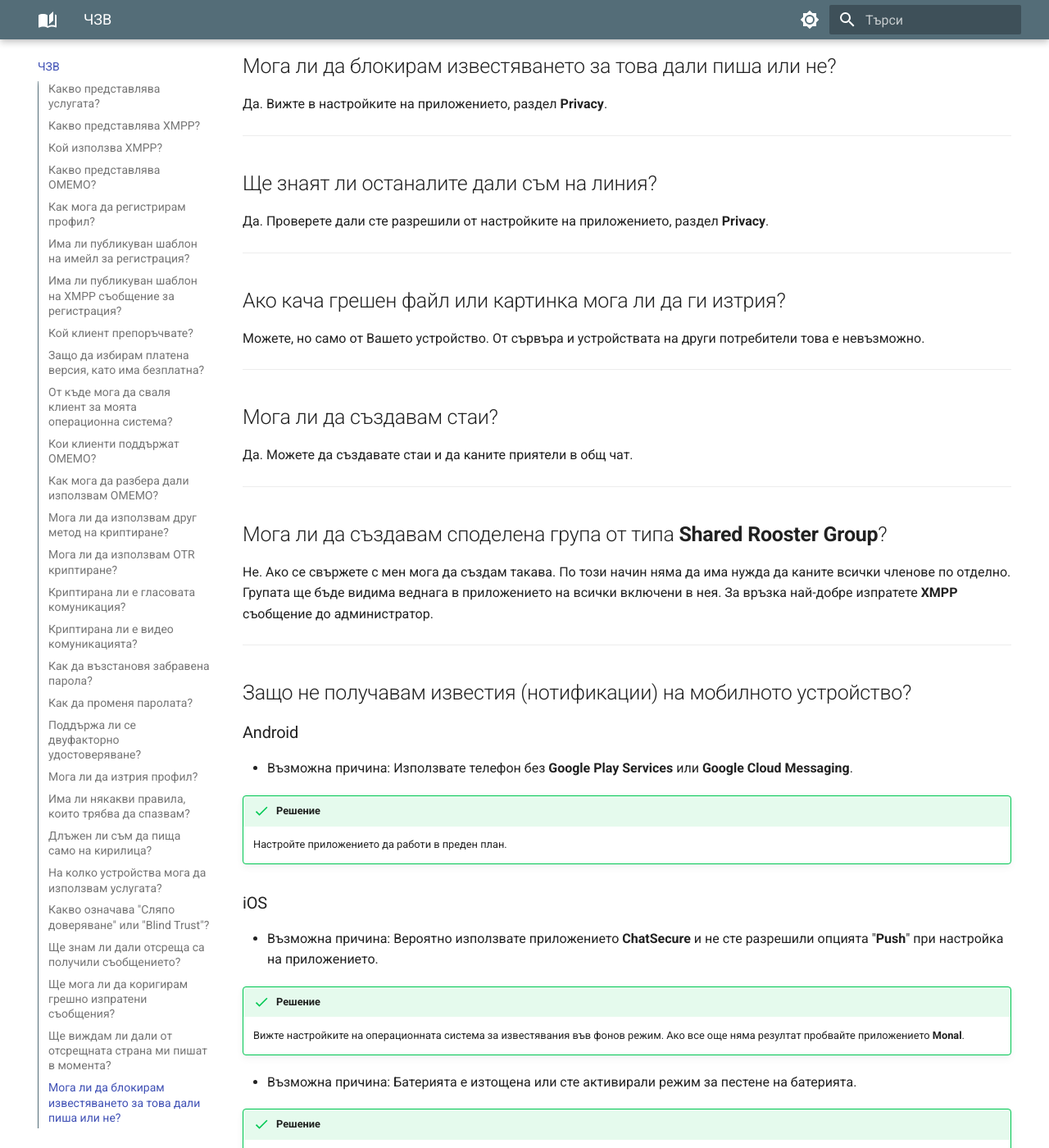
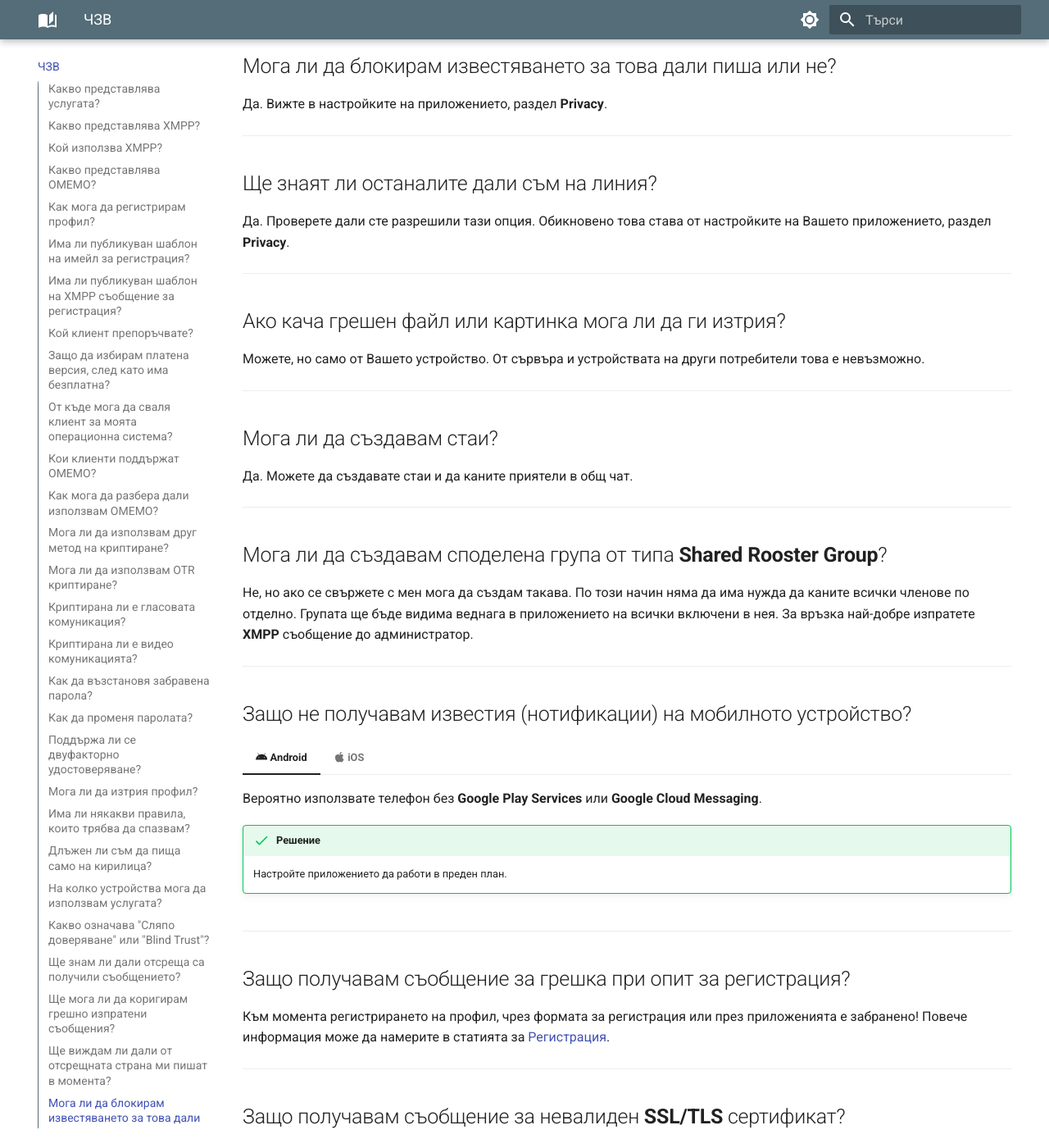
Before and after one commit to MrEddX/docs.chatrix.one, an MkDocs documentation site: the page built from docs/често-задавани-въпроси.md, in a window 1280 px wide and 1400 px high, scrolled down 7846 px. Shown: the whole window at 82% size. Built offline with MkDocs 1.6.1 and Material for MkDocs 9.7.7, drawn with Linux system fonts in a browser that asks for light colours; some of the changed text lies outside the part shown.

Commit message:
Added: Mermaid Fixed: FAQ and Home

````diff
--- a/docs/често-задавани-въпроси.md
+++ b/docs/често-задавани-въпроси.md
@@ -86,7 +86,7 @@
 
 * * *
 
-## Защо да избирам платена версия, като има безплатна?
+## Защо да избирам платена версия, след като има безплатна?
 
 Аз лично, съм избрал платената версия на **Conversations**, защото по този начин подпомагам разработчика на приложението [**Daniel Gultsch**](https://gultsch.de/), който допринесе изключително много за развитието на **XMPP** през последните години. Също негова е заслугата за внедряването на **OMEMO**, като стандарт в **XMPP** комуникацията. В крайна сметка изборът е изцяло Ваш.
 
@@ -280,7 +280,7 @@
 
 ## Ще знаят ли останалите дали съм на линия?
 
-Да. Проверете дали сте разрешили от настройките на приложението, раздел **Privacy**.
+Да. Проверете дали сте разрешили тази опция. Обикновено това става от настройките на Вашето приложението, раздел **Privacy**.
 
 * * *
 
@@ -298,33 +298,33 @@
 
 ## Мога ли да създавам споделена група от типа **Shared Rooster Group**?
 
-Не. Ако се свържете с мен мога да създам такава. По този начин няма да има нужда да каните всички членове по отделно. Групата ще бъде видима веднага в приложението на всички включени в нея. За връзка най-добре изпратете **XMPP** съобщение до администратор.
+Не, но ако се свържете с мен мога да създам такава. По този начин няма да има нужда да каните всички членове по отделно. Групата ще бъде видима веднага в приложението на всички включени в нея. За връзка най-добре изпратете **XMPP** съобщение до администратор.
 
 * * *
 
 ## Защо не получавам известия (нотификации) на мобилното устройство?
 
-### Android
+=== ":fontawesome-brands-android: Android"
 
-- Възможна причина: Използвате телефон без **Google Play Services** или **Google Cloud Messaging**.
+    Вероятно използвате телефон без **Google Play Services** или **Google Cloud Messaging**.
 
-!!! success "Решение"
+    !!! success "Решение"
 
-    Настройте приложението да работи в преден план.
+        Настройте приложението да работи в преден план.
 
-### iOS
+=== ":fontawesome-brands-apple: iOS"
 
-- Възможна причина: Вероятно използвате приложението **ChatSecure** и не сте разрешили опцията "**Push**" при настройка на приложението.
+    - Вероятно използвате приложението **ChatSecure** и не сте разрешили опцията "**Push**" в настройките.
 
-!!! success "Решение"
+    !!! success "Решение"
 
-    Вижте настройките на операционната система за известявания във фонов режим. Ако все още няма резултат пробвайте приложението **Monal**.
+        Проверете настройките на приложението. Също така, вижте и настройките на операционната система, по-точно частта касаеща статус на известяванията във фонов режим. Ако все още няма резултат пробвайте приложението **Monal**.
 
-- Възможна причина: Батерията е изтощена или сте активирали режим за пестене на батерията.
+    - Батерията е изтощена или сте активирали режим за пестене на батерията.
 
-!!! success "Решение"
+    !!! success "Решение"
 
-    Заредете батерията и изключете режима за пестене на батерията.
+        Заредете батерията и изключете режима за пестене на батерията.
 
 * * *
 
@@ -468,6 +468,14 @@
 
 Защото е преди всичко **^^Chat^^**. Първоначалният замисъл беше да се използва само сред роднини **^^R^^**elatives, хостваше се на **^^I^^**ntel NUC  и е базирана на **^^X^^**MPP. Окончанието  **^^One^^** - защото е единственият метод за такъв тип комуникация, от който се нуждая към момента. И не на последно място, защото домейнът беше свободен.
 
+```mermaid
+flowchart BT
+    A[<b>Chat</b>] ---> |Chat| R(<b>Chatrix.One</b>)
+    B[<b>R</b>elatives] ---> |R| R
+    C[<b>I</b>ntel NUC] ---> |I| R
+    D[<b>X</b>MPP] ---> |X| R
+    E[<b>One</b>] ---> |One| R
+```
 * * *
 
 ## Колко хора се занимават с администрацията?
--- a/mkdocs.yml
+++ b/mkdocs.yml
@@ -69,7 +69,11 @@
   - pymdownx.mark
   - pymdownx.tilde
   - pymdownx.details
-  - pymdownx.superfences
+  - pymdownx.superfences:
+      custom_fences:
+        - name: mermaid
+          class: mermaid
+          format: !!python/name:pymdownx.superfences.fence_code_format
   - pymdownx.tabbed:
       alternate_style: true
   - pymdownx.highlight:
````
Also changed, not shown: other parts of docs/често-задавани-въпроси.md (+4 -0 lines), docs/index.md (+3 -1 lines).
